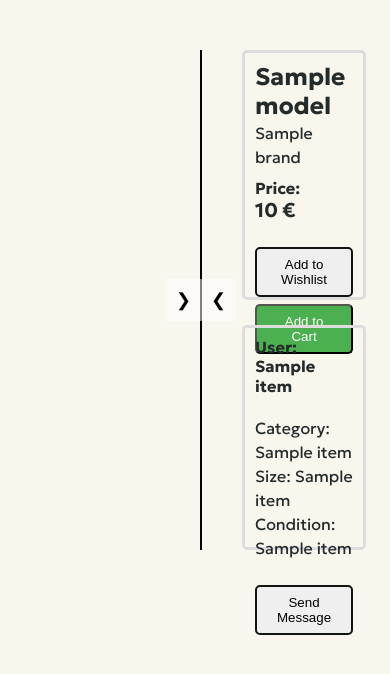
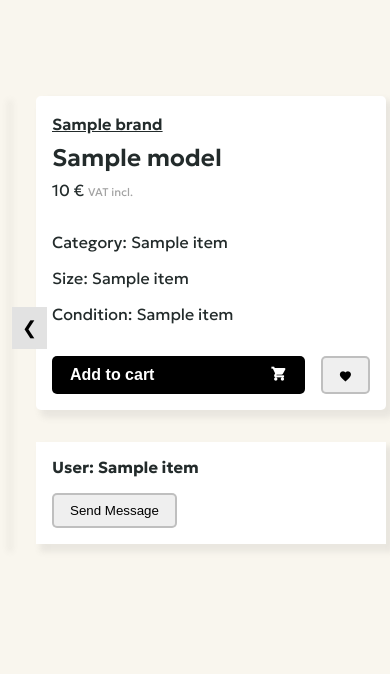
Before and after one commit to jpnsantoss/LTW-marketplace, a PHP site: template src/views/ProductDetails/index.php in a window 390 px wide. Shown: the part 79-753 px from the top of the page. Run offline with PHP 8.4, Linux system fonts and the light colour scheme; the template is opened without the code that fills it: most values are stand-ins (such as "Sample title", 1, 10 or a date in 2020); some libraries are stand-ins or nearby versions; grey boxes are pictures that could not be loaded.

Commit message:
layout changes

```diff
--- a/public/css/details.css
+++ b/public/css/details.css
@@ -1,22 +1,19 @@
 .item-container {
   max-height: auto;
-    display: grid;
-    grid-template-columns:  4fr 2fr;
-    grid-template-rows: 250px 250px;
-    margin: 50px;
-    margin-left: 200px;
-    margin-right: 300px;
+  display: flex;
+  justify-content: center;
+  gap: 2rem;
+  max-width: 1400px;
+  margin: 5rem auto;
+  padding: 1rem;
 }
-.item-image{
-    grid-column: 1; /* Define a imagem para a primeira coluna do grid */
-    grid-row: 1 / span 2;
-    margin-right: 20px;
+.item-image {
+  flex: 1;
   display: flex;
-    /*align-items: center; *//* Torna o contêiner flexível */
-    top:0;
-    justify-content: center; /* Centraliza o conteúdo horizontalmente */
-    border: 1px solid black;
+  justify-content: center;
   position: relative;
+  background-color: #fff;
+  box-shadow: 6px 6px 6px 2px rgba(100, 100, 100, 0.1);
 }
 
 #previous-button,
@@ -24,7 +21,8 @@
   position: absolute;
   top: 50%;
   transform: translateY(-50%);
-    background-color: rgba(255, 255, 255, 0.5);
+  background-color: var(--muted);
+  margin: 8px;
   border: none;
   padding: 10px;
   font-size: 18px;
@@ -44,60 +42,110 @@
   max-width: 100%;
 }
 
+.info {
+  display: flex;
+  min-width: 350px;
+  flex-direction: column;
+  gap: 2rem;
+}
+
 .item-details {
-    border: 3px solid #ddd; /* Adiciona uma borda de 1px sólida cinza ao redor do contêiner */
-    border-radius: 5px; /* Adiciona uma borda arredondada */
-    padding: 10px;
-    margin-left: 20px;
-    grid-column: 2; /* Define os detalhes do produto para a segunda coluna do grid */
-    grid-row: 1;
+  background-color: #fff;
+  box-shadow: 6px 6px 6px 2px rgba(100, 100, 100, 0.1);
+  border-radius: 5px;
+  padding: 1rem;
+  display: flex;
+  flex-direction: column;
+  gap: 2rem;
 }
 
 .item-details p {
-    margin-bottom: 10px;
+  text-decoration: underline;
+  font-weight: 600;
 }
 
-.item-details h3{
-    margin-bottom: 25px;
+.item-details h2 {
+  font-weight: 600;
+}
+
+.item-details h3 {
+  font-weight: 400;
+  font-size: 1rem;
+}
+
+.item-details h3 span {
+  color: #a3a3a3;
+  font-size: 0.7rem;
+}
+
+.item-details li {
+  list-style-type: none;
+}
+
+.main-info {
+  display: flex;
+  flex-direction: column;
+  gap: 0.5rem;
+}
+
+.additional-info {
+  border-radius: 5px;
+  display: flex;
+  flex-direction: column;
+  gap: 1rem;
+}
+
+.item-buttons {
+  display: flex;
+  gap: 1rem;
 }
 
 .item-buttons button {
-  width: 100%;
-  margin-bottom: 7px;
-  padding:8px 20px; /* Adiciona preenchimento interno aos botões */
-
-
-    border-radius: 5px; /* Adiciona uma borda arredondada */
-    cursor: pointer; /* Muda o cursor para uma mão ao passar sobre o botão */
-    transition: background-color 0.3s ease;
+  padding: 0.5rem 1rem;
+  border: 2px solid rgba(0, 0, 0, 0.2);
+  border-radius: 5px;
 }
 
-.send-message:hover, .add-to-wishlist:hover {
-    background-color: #dae1da; /* Altera a cor de fundo ao passar o mouse sobre o botão */
+.primary-btn {
+  background-color: black;
+  color: white;
+  width: 100%;
+  display: flex;
+  justify-content: space-between;
+  font-weight: 600;
+  font-size: 1rem;
 }
 
-.add-to-cart {
-    background-color: #4CAF50;
+.item-buttons button:hover {
+  cursor: pointer;
+  background-color: rgba(0, 0, 0, 0.6);
   color: white;
+  transition: 300ms;
 }
 
-.send-message, .add-to-wishlist {
-    border: 2px solid #141313;
+.user-info {
+  display: flex;
+  gap: 1rem;
+  flex-direction: column;
+  background-color: white;
+  padding: 1rem;
+  box-shadow: 6px 6px 6px 2px rgba(100, 100, 100, 0.1);
 }
 
-.send-message{
-    margin-top: 25px;
+@media screen and (max-width: 768px) {
+  .item-container {
+    grid-template-columns: 1fr;
+    grid-template-rows: auto;
   }
 
-.additional-info{
-    border: 3px solid #ddd; /* Adiciona uma borda de 1px sólida cinza ao redor do contêiner */
-    border-radius: 5px;
-    margin-left: 20px;
-    margin-top: 25px;
-    padding: 10px;
+  .item-details {
+    margin-left: 0;
+    grid-column: 1;
+    grid-row: 2;
   }
 
-.additional-info h4{
-
-    margin-bottom: 20px;
+  .item-image {
+    grid-column: 1;
+    grid-row: 1;
   }
+}
--- a/src/views/ProductDetails/index.php
+++ b/src/views/ProductDetails/index.php
@@ -8,26 +8,35 @@
     <div class="item-container">
         <div class="item-image">
             <img id="item-image" src="<?= $data["item"]->image_urls[0] ?>" alt="Item image">
+            <?php if ($data["item"]->image_urls > 1) : ?>
                 <button id="previous-button">&#10094;</button>
-        <button id="next-button" >&#10095;</button>
+                <button id="next-button">&#10095;</button>
+            <?php endif; ?>
 
         </div>
+        <div class="info">
             <div class="item-details">
+                <div class="main-info">
+                    <p><?= $data["item"]->brand; ?></p>
                     <h2><?= $data["item"]->model; ?></h2>
-        <p><?= $data["item"]->brand; ?><p>
-        <h4>Price:</h4><h3> <?= $data["item"]->price; ?> €</h3>
+                    <h3> <?= $data["item"]->price; ?> € <span>VAT incl.</span></h3>
+                </div>
+                <div class="additional-info">
+                    <li>Category: <?= $data["item"]->category_name; ?></li>
+                    <li>Size: <?= $data["item"]->size_name; ?></li>
+                    <li>Condition: <?= $data["item"]->condition_name; ?></li>
+                </div>
                 <div class="item-buttons">
-            <button class="add-to-wishlist">Add to Wishlist</button>
-            <button class="add-to-cart">Add to Cart</button>
+                    <button class="primary-btn">Add to cart <i class="icon">shopping_cart</i></button>
+                    <button><i class="icon">favorite</i></button>
                 </div>
             </div>
-        <div class="additional-info">
+            <div class="user-info">
                 <h4>User: <?= $data["item"]->seller_name; ?></h4>
-        <p>Category: <?= $data["item"]->category_name; ?></p>
-        <p>Size: <?= $data["item"]->size_name; ?></p>
-        <p>Condition: <?= $data["item"]->condition_name; ?></p>
+
                 <div class="item-buttons">
                     <button class="send-message">Send Message</button>
+                </div>
             </div>
         </div>
     </div>
@@ -55,8 +64,6 @@
             nextButton.addEventListener("click", showNextImage);
             previousButton.addEventListener("click", showPreviousImage);
         });
-
-
     </script>
 
 </body>
```
Lines whose indentation alone changed are shown as unchanged.
